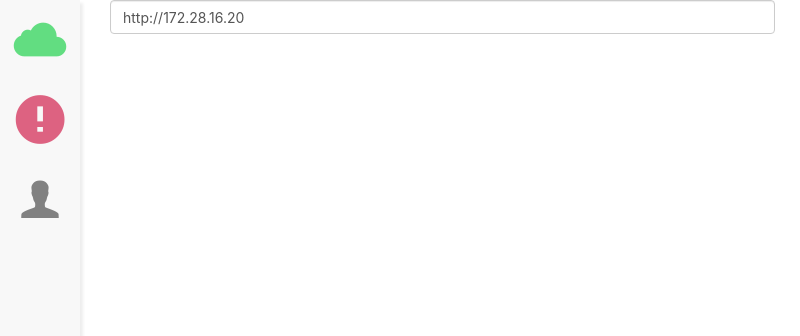
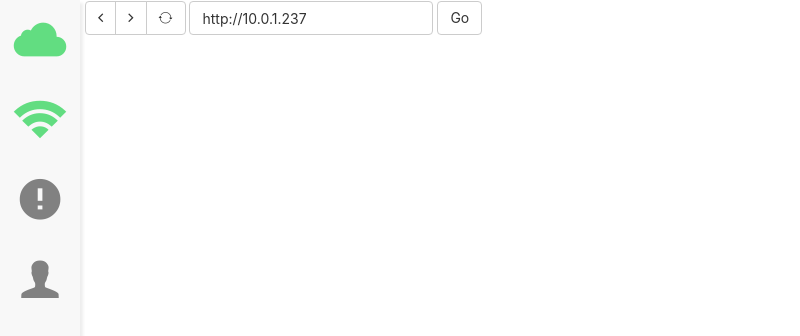
Before and after one commit to NwuNet/wNode, an Electron app: page index.html in a window 800 px wide. Both pictures are taken after a click on the button 40 px from the left and 120 px from the top of the page. Drawn offline with Linux system fonts and the light colour scheme; files whose address does not match are found by name.

Commit message:
2016-09-15 添加 前进 后退 刷新 electron-json-storage

```diff
--- a/index.html
+++ b/index.html
@@ -1,5 +1,6 @@
 <!DOCTYPE html>
 <html>
+
 <head>
   <meta charset="UTF-8">
   <title>校园网接入服务</title>
@@ -11,15 +12,18 @@
       margin: 0;
       padding: 0;
     }
-      body{
+
+    body {
       text-align: left;
       color: #333;
-        font-family: -apple-system,BlinkMacSystemFont,Segoe WPC,Segoe UI,HelveticaNeue-Light,Noto Sans,Microsoft YaHei,PingFang SC,Hiragino Sans GB,Source Han Sans SC,Source Han Sans CN,Source Han Sans,sans-serif;
+      font-family: -apple-system, BlinkMacSystemFont, Segoe WPC, Segoe UI, HelveticaNeue-Light, Noto Sans, Microsoft YaHei, PingFang SC, Hiragino Sans GB, Source Han Sans SC, Source Han Sans CN, Source Han Sans, sans-serif;
     }
-      .content{
+
+    .content {
       height: 100%;
     }
-      .nav{
+
+    .nav {
       width: 80px;
       position: absolute;
       left: 0px;
@@ -28,24 +32,28 @@
       background-color: #F8F8F8;
       box-shadow: 3px 3px 3px #EEE;
     }
-      .content{
+
+    .content {
       width: 100%;
       position: absolute;
       left: 80px;
       top: 0px;
       bottom: 0px;
     }
-      #nav-container{
+
+    #nav-container {
       display: inline-block;
       margin: 0 auto;
       width: 100%;
       list-style-type: none;
       text-align: center
     }
-      .nav-item{
+
+    .nav-item {
       cursor: pointer;
     }
-      .nav-label{
+
+    .nav-label {
       display: flex;
       overflow: hidden;
       height: 80px;
@@ -59,34 +67,43 @@
       text-decoration: none;
       transition: font-size 0.2s;
     }
-      .nav-label:hover{
+
+    .nav-label:hover {
       font-size: 60px;
     }
-      .nav-label i{
-        margin:0 auto;
+
+    .nav-label i {
+      margin: 0 auto;
     }
-      .nav-label.active i.green{
+
+    .nav-label.active i.green {
       font-size: 60px;
       color: #00CC33;
     }
-      .nav-label:hover i.green{
+
+    .nav-label:hover i.green {
       color: #00CC33;
     }
-      .nav-label.active i.blue{
+
+    .nav-label.active i.blue {
       font-size: 60px;
       color: #0066CC;
     }
-      .nav-label:hover i.blue{
+
+    .nav-label:hover i.blue {
       color: #0066CC;
     }
-      .nav-label.active i.red{
+
+    .nav-label.active i.red {
       font-size: 60px;
       color: #CC0033;
     }
-      .nav-label:hover i.red{
+
+    .nav-label:hover i.red {
       color: #CC0033;
     }
-      .head{
+
+    .head {
       margin: 0 auto;
       text-align: center;
       position: absolute;
@@ -94,15 +111,21 @@
       left: 0px;
       right: 0px;
     }
-      #webcontent{
+
+    header .btn,header .btn-group{
+      vertical-align: top !important;
+    }
+
+    #webcontent {
       display: inline-flex;
       position: absolute;
-        top: 35px;
+      top: 37px;
       left: 80px;
       right: 0px;
       bottom: 0px;
     }
-      #mask{
+
+    #mask {
       display: none;
       position: absolute;
       top: 35px;
@@ -113,66 +136,132 @@
       opacity: .3;
       background-color: #1ABC9C;
     }
+
+    input {
+      display: inline-block;
+      height: 34px;
+      outline: 0px;
+      boder: 0px;
+      margin: 0px;
+      font-size: 14px;
+      border: 1px solid #ccc;
+      border-radius: 4px;
+      padding: 6px 12px;
+    }
+
+    input:focus {
+      border-color: #66afe9;
+      outline: 0px;
+      box-shadow: inset 0 1px 1px rgba(0, 0, 0, .075), 0 0 8px rgba(102, 175, 233, .6);
+    }
+
+    .win {
+      float: right;
+      position: absolute;
+      top: 1px;
+      right: 1px;
+    }
   </style>
   <script>
-      function nav1click(){
+    function nav1click() {
       document.getElementById('website').value = "http://10.0.1.250";
       document.getElementById('webcontent').src = "http://10.0.1.250";
       document.getElementById('nav1').setAttribute("class", "nav-label active");
       document.getElementById('nav2').setAttribute("class", "nav-label");
       document.getElementById('nav3').setAttribute("class", "nav-label");
+      document.getElementById('nav4').setAttribute("class", "nav-label");
     }
-      function nav2click(){
+    function nav2click() {
+      document.getElementById('website').value = "http://10.0.1.237";
+      document.getElementById('webcontent').src = "http://10.0.1.237";
+      document.getElementById('nav1').setAttribute("class", "nav-label");
+      document.getElementById('nav2').setAttribute("class", "nav-label active");
+      document.getElementById('nav3').setAttribute("class", "nav-label");
+      document.getElementById('nav4').setAttribute("class", "nav-label");
+    }
+    function nav3click() {
       document.getElementById('website').value = "http://172.28.16.20";
       document.getElementById('webcontent').src = "http://172.28.16.20";
       document.getElementById('nav1').setAttribute("class", "nav-label");
-        document.getElementById('nav2').setAttribute("class", "nav-label active");
-        document.getElementById('nav3').setAttribute("class", "nav-label");
+      document.getElementById('nav2').setAttribute("class", "nav-label");
+      document.getElementById('nav3').setAttribute("class", "nav-label active");
+      document.getElementById('nav4').setAttribute("class", "nav-label");
     }
-      function nav3click(){
+    function nav4click() {
       document.getElementById('website').value = "http://my.nwu.edu.cn";
       document.getElementById('webcontent').src = "http://my.nwu.edu.cn";
       document.getElementById('nav1').setAttribute("class", "nav-label");
       document.getElementById('nav2').setAttribute("class", "nav-label");
-        document.getElementById('nav3').setAttribute("class", "nav-label active");
+      document.getElementById('nav3').setAttribute("class", "nav-label");
+      document.getElementById('nav4').setAttribute("class", "nav-label active");
     }
-      function webgo(event){
-        if(event.keyCode == "13"){
+    function webgo(event) {
+      if (event.keyCode == "13") {
         var web = document.getElementById("website").value;
         document.getElementById('webcontent').src = web;
       }
     }
+    function webback() {
+      var webview = document.getElementById('webcontent');
+      webview.goBack();
+    }
+    function webforward() {
+      var webview = document.getElementById('webcontent');
+      webview.goForward();
+    }
+    function webreload() {
+      var webview = document.getElementById('webcontent');
+      webview.reload();
+    }
+    function webclose(){
+      var webview = document.getElementById('webcontent');
+      var web = document.getElementById("website").value;
+      document.getElementById('webcontent').src = web;
+    }
   </script>
 </head>
+
 <body>
   <div>
     <div>
       <nav class="nav">
         <ul id="nav-container" role="toolbar">
           <li class="nav-item" role="presentation">
-              <a id="nav1" class="nav-label" role="button" onclick="nav1click()">
+            <a id="nav1" class="nav-label" role="button" onclick="nav1click()" title="有线接入">
               <i class="icon ion-cloud green"></i>
             </a>
           </li>
           <li class="nav-item" role="presentation">
-              <a id="nav2" class="nav-label" role="button" onclick="nav2click()">
+            <a id="nav2" class="nav-label" role="button" onclick="nav2click()" title="无线接入">
+              <i class="icon ion-wifi green"></i>
+            </a>
+          </li>
+          <li class="nav-item" role="presentation">
+            <a id="nav3" class="nav-label" role="button" onclick="nav3click()" title="网络服务">
               <i class="icon ion-android-alert red"></i>
             </a>
           </li>
           <li class="nav-item" role="presentation">
-              <a id="nav3" class="nav-label" role="button" onclick="nav3click()">
+            <a id="nav4" class="nav-label" role="button" onclick="nav4click()" title="信息门户">
               <i class="icon ion-person blue"></i>
             </a>
           </li>
         </ul>
       </nav>
     </div>
-      <div class="container" style="padding: 0 0 0 85px">
+    <div style="padding: 1px 0 0 85px">
       <header>
-          <div>
-            <div class="form-group">
-              <input id="website" type="text" class="form-control" placeholder="请输入网址" onkeypress="webgo(event)">
+        <div class="toolbox">
+          <div class="btn-group">
+            <button id="wback" type="button" class="btn btn-default" onclick="webback()"><i class="icon ion-ios-arrow-back"></i></button>
+            <button id="wforward" type="button" class="btn btn-default" onclick="webforward()"><i class="icon ion-ios-arrow-forward"></i></button>
+            <button id="wreload" type="button" class="btn btn-default" onclick="webreload()"><i class="icon ion-ios-loop-strong"></i></button>
           </div>
+          <input id="website" type="text" placeholder="请输入网址" onkeypress="webgo(event)">
+          <button type="button" class="btn btn-default" onclick="webclose()">Go</button>
+        </div>
+        <div class="win">
+
         </div>
       </header>
       <section>
@@ -181,7 +270,7 @@
             <div class="loader"></div>
           </div>
         </div>
-          <webview id="webcontent" allowpopups></div>
+        <webview id="webcontent" allowpopups></webview>
       </section>
     </div>
   </div>
@@ -191,4 +280,5 @@
   <script>if (window.module) module = window.module;</script>
   <script>require('./index.js')</script>
 </body>
+
 </html>
--- a/index.js
+++ b/index.js
@@ -7,9 +7,12 @@
 nav1click()
 
 var webview = document.getElementById('webcontent')
-webview.addEventListener('did-start-loading', ()=>{
-    document.getElementById("mask").style.display ="block";
+webview.addEventListener('load-commit', () => {
+    document.getElementById("mask").style.display = "block";
 })
-webview.addEventListener('did-stop-loading',()=>{
-    document.getElementById("mask").style.display ="none";
+webview.addEventListener('did-frame-finish-load', () => {
+    document.getElementById("mask").style.display = "none";
 })
+webview.addEventListener('new-window', (e) => {
+    window.open(e.url);
+})
--- a/package.json
+++ b/package.json
@@ -28,7 +28,7 @@
   },
   "dependencies": {
     "electron": "^1.3.5",
-    "boostrap": "^3.3.0"
+    "electron-json-storage": "^2.0.0"
   },
   "build": {
     "appId": "howie20160910",
```
Lines whose indentation alone changed are shown as unchanged.
